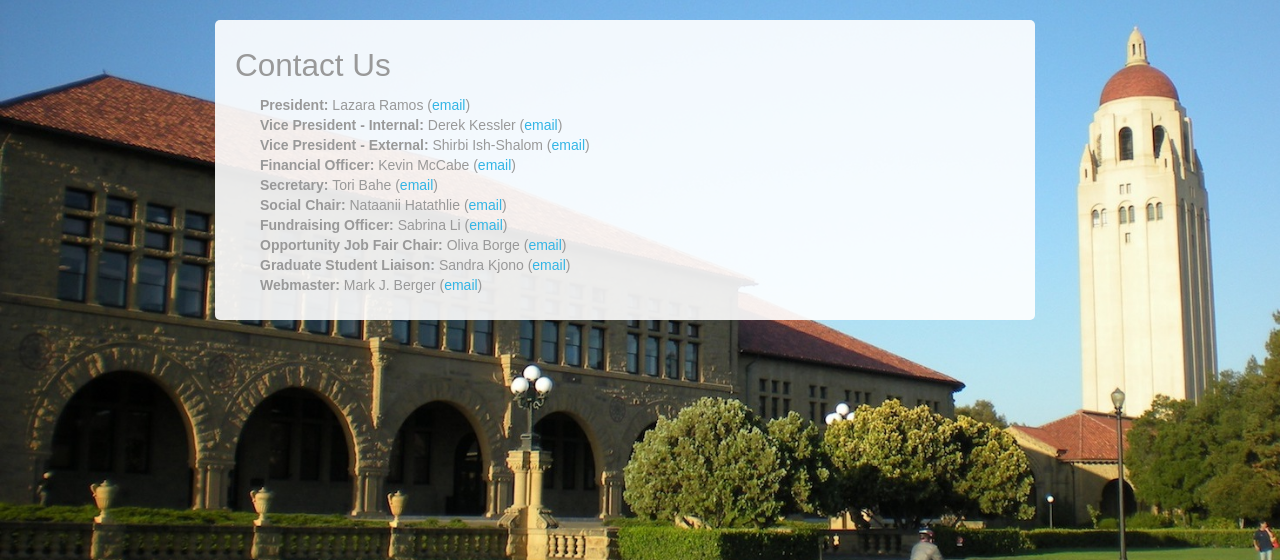
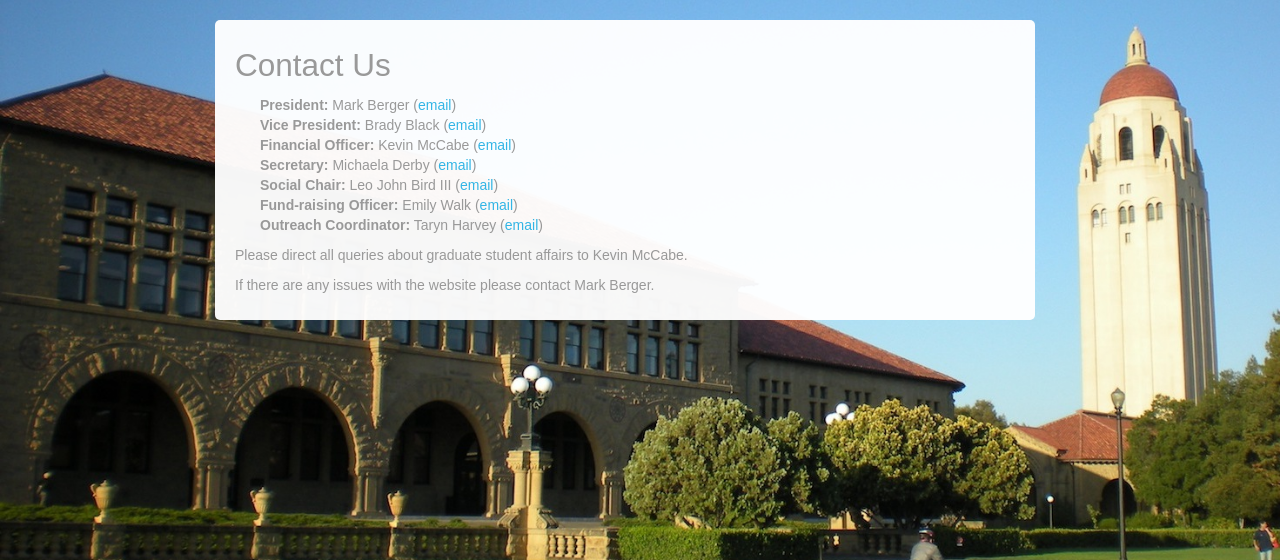
Before and after one commit to markberger/stanford-aises, a Flask app: page /contact.html in a window 1280 px wide. Shown: the part 70-630 px from the top of the page. Run offline with Flask 2, Linux system fonts and the light colour scheme; some libraries are stand-ins or nearby versions; some web fonts are replaced.

Commit message:
Updates contact info with 2014-15 officer core Tweeks CSS to make font easier to read Removes redundant whitespace

```diff
--- a/fabfile.py
+++ b/fabfile.py
@@ -2,7 +2,7 @@ from fabric.api import local, put, task, execute
 from flask_frozen import Freezer
 from main import app
 
-HOST = "myth.stanford.edu"
+HOST = "corn.stanford.edu"
 
 @task
 def freeze():
--- a/static/css/aises.css
+++ b/static/css/aises.css
@@ -3,7 +3,7 @@ h1, h2, h3, h4, h5, h6 {
 }
 
 #paragraph {
-	background-color: rgba(255, 255, 255, .9);
+	background-color: rgba(255, 255, 255, .96);
 	border-radius: 5px;
 	padding: 15px;
 	border-left: 20px;
--- a/templates/contact.html
+++ b/templates/contact.html
@@ -7,17 +7,17 @@
 			<div class="span8" id="paragraph">
 				<h2>Contact Us</h3>
 				<ul>
-					<li><b>President:</b> Lazara Ramos (<a href="mailto:lazarar@stanford.edu">email</a>)</li>
-					<li><b>Vice President - Internal:</b> Derek Kessler (<a href="mailto:dkess15@stanford.edu">email</a>)</li>
-					<li><b>Vice President - External:</b> Shirbi Ish-Shalom (<a href="mailto:shirbi@stanford.edu">email</a>)</li>
+					<li><b>President:</b> Mark Berger (<a href="mailto:mjberger@stanford.edu">email</a>)</li>
+					<li><b>Vice President:</b> Brady Black (<a href="mailto:brady11@stanford.edu">email</a>)</li>
 					<li><b>Financial Officer:</b> Kevin McCabe (<a href="mailto:kmccabe@stanford.edu">email</a>)</li>
-					<li><b>Secretary:</b> Tori Bahe (<a href="mailto:tbahe3@stanford.edu">email</a>)</li>
-					<li><b>Social Chair:</b> Nataanii Hatathlie (<a href="mailto:nataanii@stanford.edu">email</a>)</li>
-					<li><b>Fundraising Officer:</b> Sabrina Li (<a href="mailto:sli668@stanford.edu">email</a>)</li>
-					<li><b>Opportunity Job Fair Chair:</b> Oliva Borge (<a href="mailto:oborge@stanford.edu">email</a>)</li>
-					<li><b>Graduate Student Liaison:</b> Sandra Kjono (<a href="mailto:kjono@stanford.edu">email</a>)</li>
-					<li><b>Webmaster:</b> Mark J. Berger (<a href="mailto:mjberger@stanford.edu">email</a>)</li>
+					<li><b>Secretary:</b> Michaela Derby (<a href="mailto:mderby@stanford.edu">email</a>)</li>
+					<li><b>Social Chair:</b> Leo John Bird III (<a href="mailto:lbird3@stanford.edu">email</a>)</li>
+					<li><b>Fund-raising Officer:</b> Emily Walk (<a href="mailto:mlewalck@stanford.edu">email</a>)</li>
+					<li><b>Outreach Coordinator:</b> Taryn Harvey (<a href="mailto:tharvey@stanford.edu">email</a>)</li>
 				</ul>
+
+				<p>Please direct all queries about graduate student affairs to Kevin McCabe.</p>
+				<p>If there are any issues with the website please contact Mark Berger.</p>
 
 			</div>
 		</div>
```
Also changed, not shown: templates/base.html (line endings or trailing spaces).
